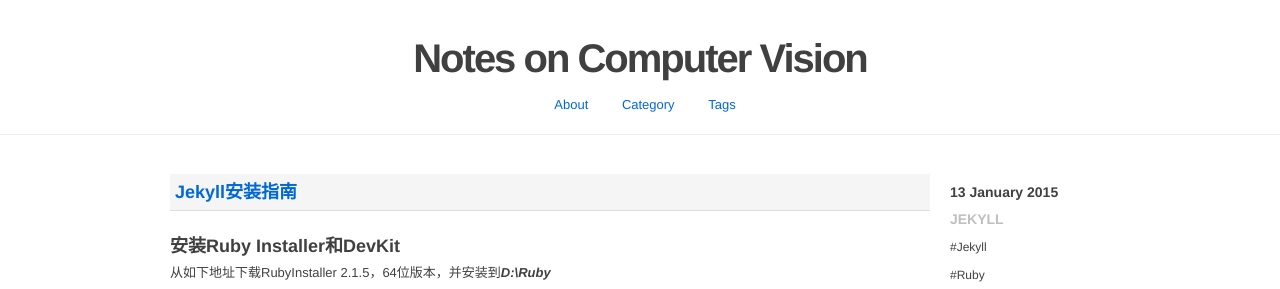
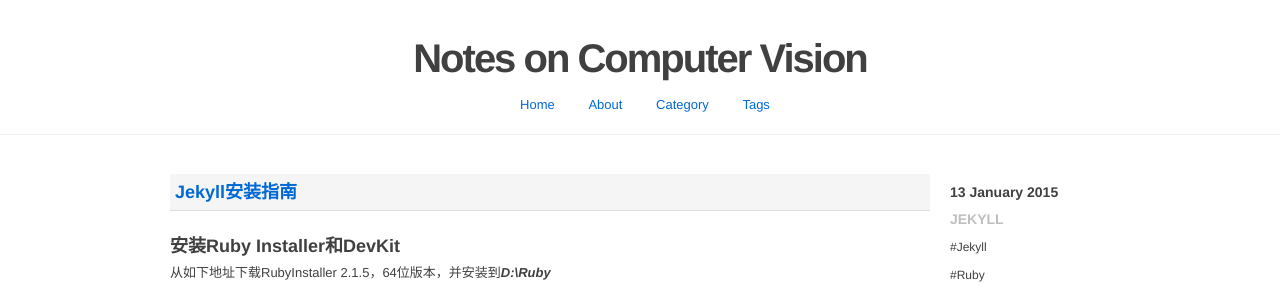
Before and after one commit to shicai/shicai.github.io, a Jekyll site: the page built from index.html, in a window 1280 px wide. Shown: the top 289 px of the page. Built offline with Jekyll 4.4.1, drawn with Linux system fonts in a browser that asks for light colours; the list of posts is cut into pages by our own code.

Commit message:
add home link

```diff
--- a/_includes/header.html
+++ b/_includes/header.html
@@ -19,6 +19,7 @@
 	<h1><a href="{{ linkhome }}">{{ site.name }}</a></h1>
 
 	<div class="trigger">
+	    <a class="page-link" href="{{ linkhome }}">Home</a>
         {% for page in site.pages %}
           {% if page.title %}
           <a class="page-link" href="{{ page.url | prepend: site.baseurl }}">{{ page.title }}</a>
```
Also changed, not shown: 6 other files.
